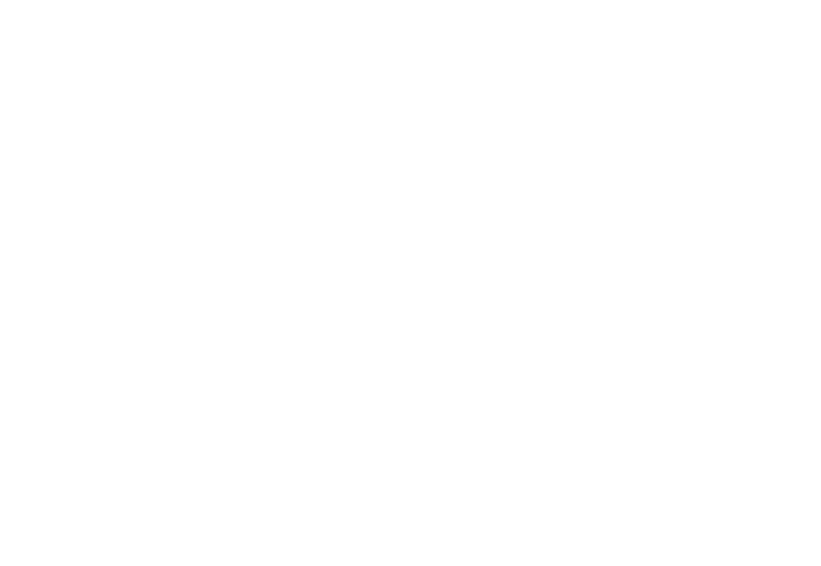
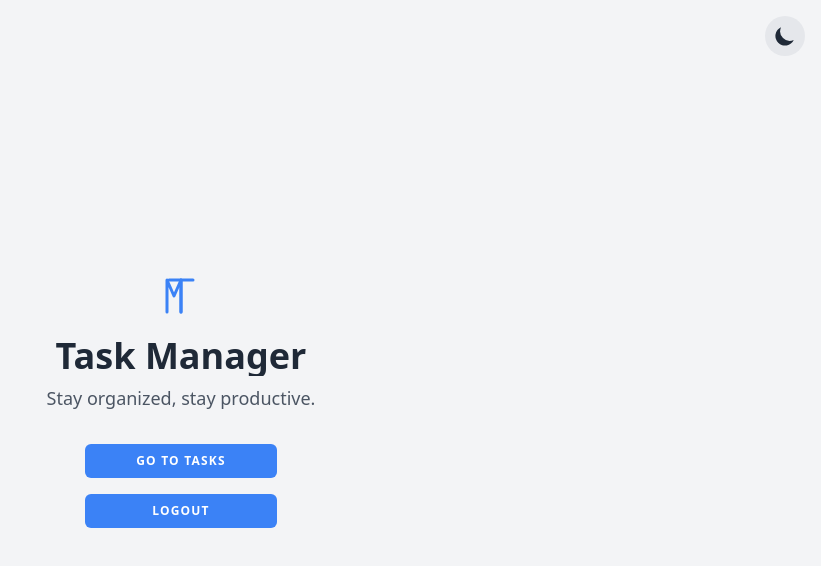
Before and after one commit to mezentsevs/task-manager, a Nuxt app in the folder frontend/: page / in a window 1280 px wide. Before the commit this address had no page. Shown: the top 566 px of the page, without its empty margins (459-1280 px from the left). Built offline with nearby package versions, Linux system fonts and the light colour scheme.

Commit message:
feat: add home page with navigation and user controls

```diff
--- /dev/null
+++ b/frontend/app/pages/index.vue
@@ -0,0 +1,46 @@
+<template>
+    <div
+        class="flex min-h-screen flex-col items-center justify-center bg-gray-100 dark:bg-gray-900">
+        <div class="fixed right-4 top-4 z-50 flex items-center gap-2">
+            <UserBadge v-if="userName" :name="userName" />
+            <ThemeToggle />
+        </div>
+
+        <div class="text-center">
+            <LogoIcon class="w-12 h-12 mx-auto mb-4 text-blue-500 dark:text-blue-600" />
+            <Heading :level="1" class="mb-2 text-4xl">{{ APP_NAME }}</Heading>
+            <p class="mb-8 text-lg text-gray-600 dark:text-gray-400">{{ APP_SLOGAN }}</p>
+
+            <div class="flex flex-col items-center gap-4">
+                <PrimaryButton class="w-48" @click="goToTasks">Go to Tasks</PrimaryButton>
+                <PrimaryButton class="w-48" @click="handleLogout">Logout</PrimaryButton>
+            </div>
+        </div>
+    </div>
+</template>
+
+<script setup lang="ts">
+import { APP_NAME, APP_SLOGAN } from '~/consts/AppConsts';
+import { computed } from 'vue';
+import { useAuthStore } from '~/stores/auth';
+import { useRouter } from 'vue-router';
+import Heading from '~/components/uikit/headings/Heading.vue';
+import LogoIcon from '~/components/icons/LogoIcon.vue';
+import PrimaryButton from '~/components/uikit/buttons/PrimaryButton.vue';
+import ThemeToggle from '~/components/uikit/toggles/ThemeToggle.vue';
+import UserBadge from '~/components/uikit/badges/UserBadge.vue';
+
+const authStore = useAuthStore();
+const router = useRouter();
+
+const userName = computed<string>((): string => authStore.user?.name ?? '');
+
+const goToTasks = (): void => {
+    router.push('/tasks');
+};
+
+const handleLogout = async (): Promise<void> => {
+    await authStore.logout();
+    await router.push('/login');
+};
+</script>
```
